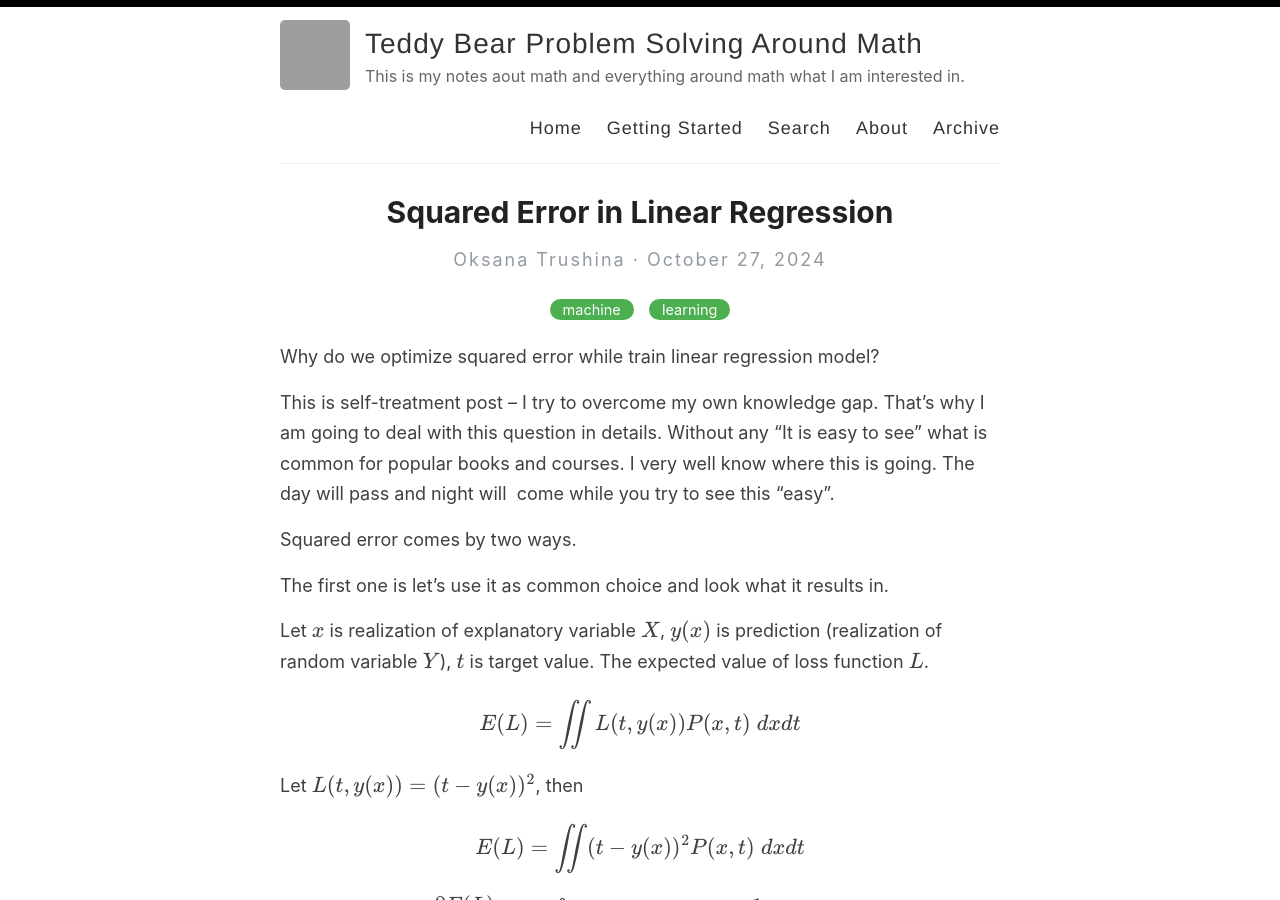
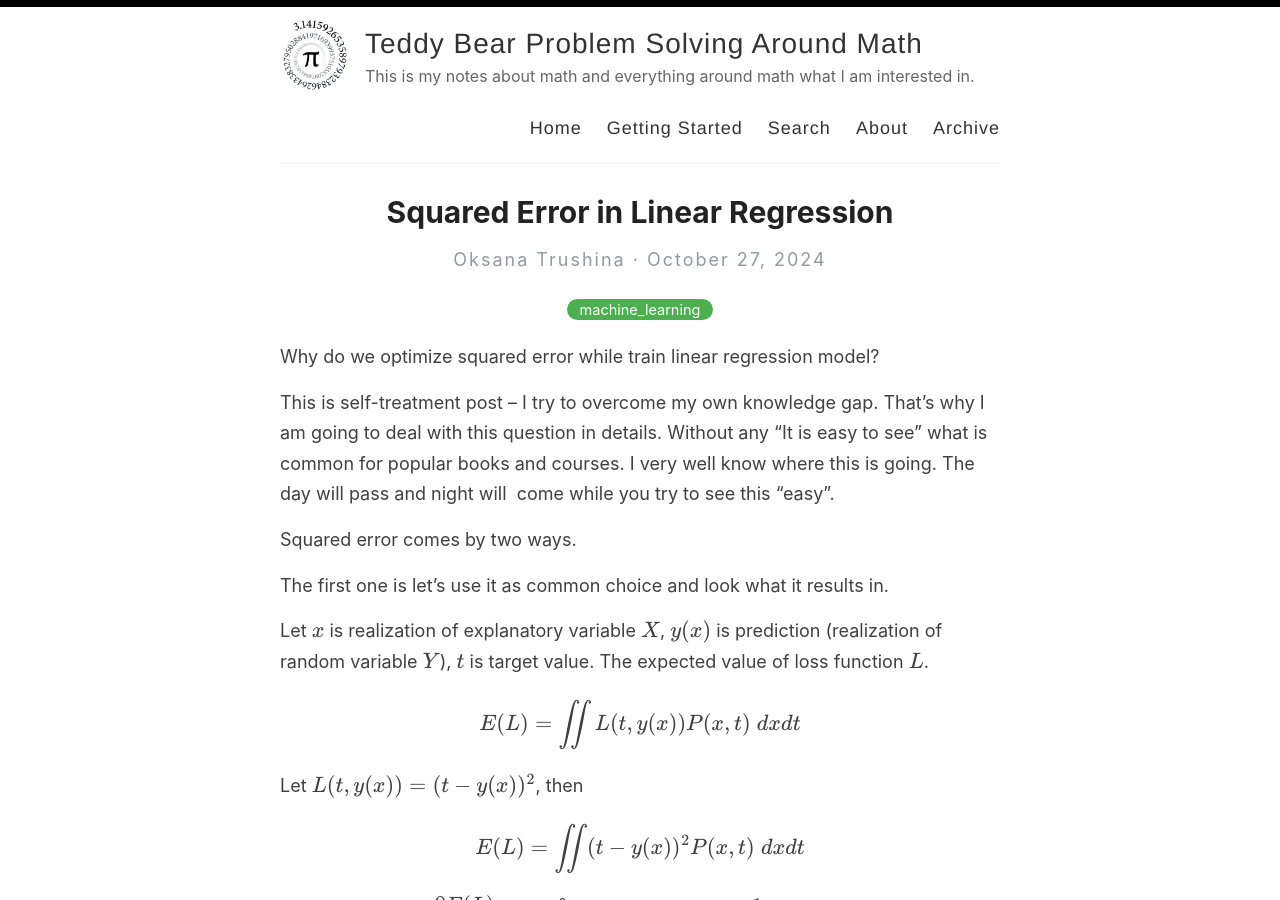
Before and after one commit to oksana-the-pooh/oksana-the-pooh.github.io, a Jekyll site: the page built from _posts/2024-10-27-squared-error-in-linear-regression.markdown, in a window 1280 px wide and 900 px high. Built offline with Jekyll 4.4.1, drawn with Linux system fonts in a browser that asks for light colours; formulas are drawn with MathJax 3; grey boxes are pictures that could not be loaded.

```diff
--- a/_config.yml
+++ b/_config.yml
@@ -9,9 +9,9 @@ name: Teddy Bear Problem Solving Around Math
 author: Oksana Trushina
 
 # Short bio or description (displayed in the header)
-description: This is my notes aout math and everything around math what I am interested in.
+description: This is my notes about math and everything around math what I am interested in.
 # URL of your avatar or profile pic (you could use your GitHub profile pic)
-avatar: /images/reverie.png
+avatar: /images/pi.png
 
 #
 # Flags below are optional
--- a/_posts/2024-10-27-squared-error-in-linear-regression.markdown
+++ b/_posts/2024-10-27-squared-error-in-linear-regression.markdown
@@ -2,7 +2,7 @@
 layout: post
 title:  "Squared Error in Linear Regression"
 date:   2024-10-27 18:19:18 +0300
-categories: machine learning
+categories: machine_learning
 use_math: true
 ---
 Why do we optimize squared error while train linear regression model?
```
